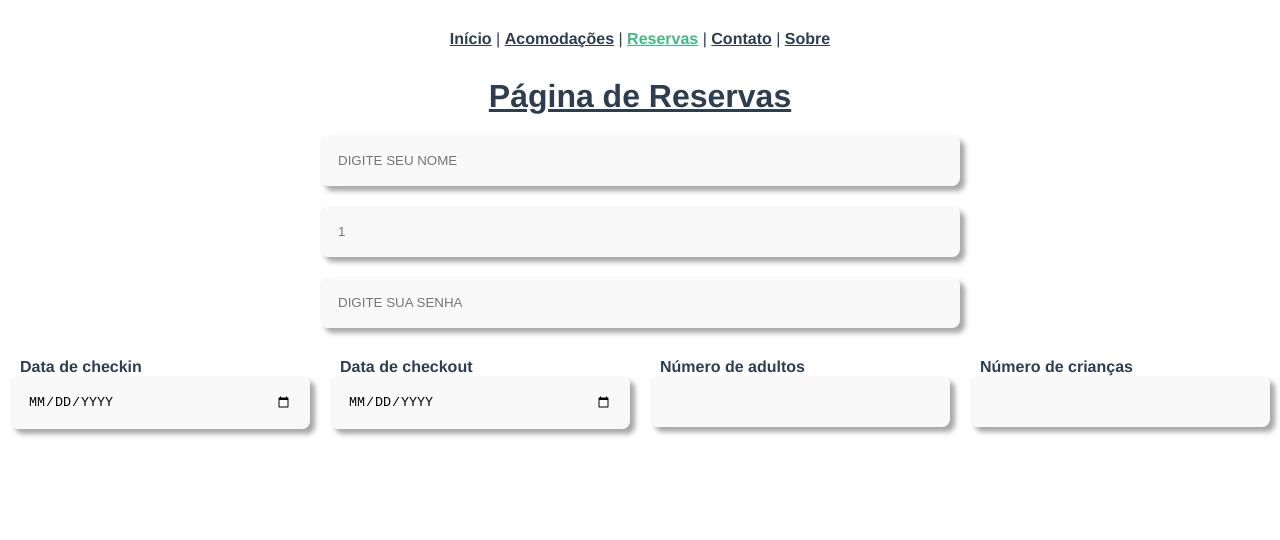
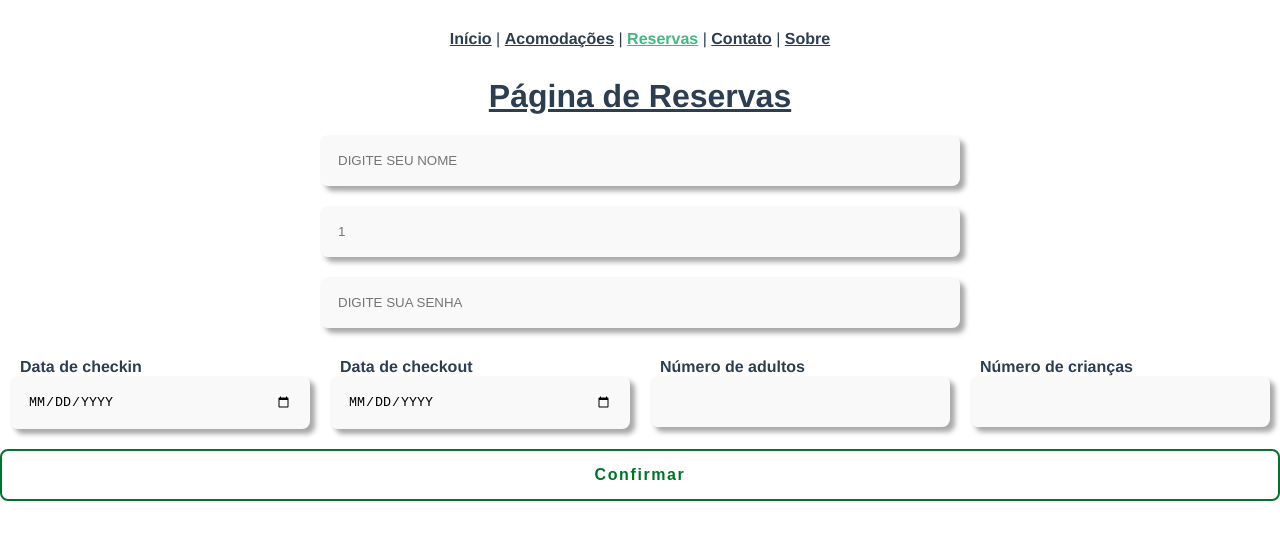
Before and after one commit to AndradeChris/vue-dom-hotel, a Vue app: page /#/reservas in a window 1280 px wide. Shown: the top 540 px of the page. Built offline with nearby package versions, Linux system fonts and the light colour scheme.

Commit message:
Added Button component

```diff
--- a/src/App.vue
+++ b/src/App.vue
@@ -10,6 +10,16 @@
 </template>
 
 <style>
+:root {
+  --background-color: #F2F2F2;
+  --font-color: #0D0D0D;
+  --green-light: #358C5B;
+  --green-default: #038C33;
+  --green-dark: #02732A;
+  --font-principal: 'Roboto', sans-serif;
+  --font-secundaria: Helvetica, sans-serif;
+}
+
 *{
   box-sizing:border-box;
   margin: 0;
--- a/src/components/Button.vue
+++ b/src/components/Button.vue
@@ -1,32 +1,33 @@
 <template>
-    <input v-bind:type="type" v-bind:placeholder="placeholder" v-bind:id="id" />
+    <button class="green-button" v-bind:class="class">{{ text }}</button>
 </template>
 
 <script>
 export default {
     name: 'Button',
     props: {
-        type: String,
-        placeholder: String,
-        id: String
-        /*  style: String */
+        text: String,
+        class: String
     }
 }
 </script>
 
 <style scoped>
 .green-button {
-    width: 100%;
+    background-color: var(--green-default);
+    padding: 15px 20px;
+    color: #fff;
+    font-size: 1rem;
+    letter-spacing: 0.1rem;
+    font-weight: 600;
+    border: none;
+    min-width: fit-content;
+    border-radius: 0.5rem;
 }
 
-.botao-vazado {
-    border: 2px solid var(--green-dark);
-    color: var(--green-dark);
-    background-color: white;
-    /* margin-bottom: 80px; */
+.green-button:hover {
+    background-color: var(--green-dark);
 }
 
-.botao-vazado:hover {
-    color: white;
-}
+
 </style>
--- a/src/components/GenericInput.vue
+++ b/src/components/GenericInput.vue
@@ -26,6 +26,8 @@ input{
  }
 
  input:hover{
-  border: 2px solid #02732A
+  border: 2px solid var(--green-dark);
  }
+
+
 </style>
--- a/src/views/ReservesView.vue
+++ b/src/views/ReservesView.vue
@@ -11,17 +11,19 @@
             <GenericInput :type="input.type" :id="input.id"/>
         </div>
     </div>
-
+    <Button class="botao-vazado" text="Confirmar" />
 </template>
 
 <script>
 import PrincipalTitle from '@/components/PrincipalTitle.vue';
 import GenericInput from '@/components/GenericInput.vue';
+import Button from '@/components/Button.vue';
 export default{
     name: 'ReservesView',
     components:{
         PrincipalTitle,
-        GenericInput
+        GenericInput,
+        Button
     },
     data(){
         return{
@@ -97,4 +99,19 @@ label {
     margin-left: 10px;
     font-weight: bold;
 }
+
+.green-button {
+    width: 100%;
+}
+
+.botao-vazado {
+    border: 2px solid var(--green-dark);
+    color: var(--green-dark);
+    background-color: white;
+    /* margin-bottom: 80px; */
+}
+
+.botao-vazado:hover {
+    color: white;
+}
 </style>
```
